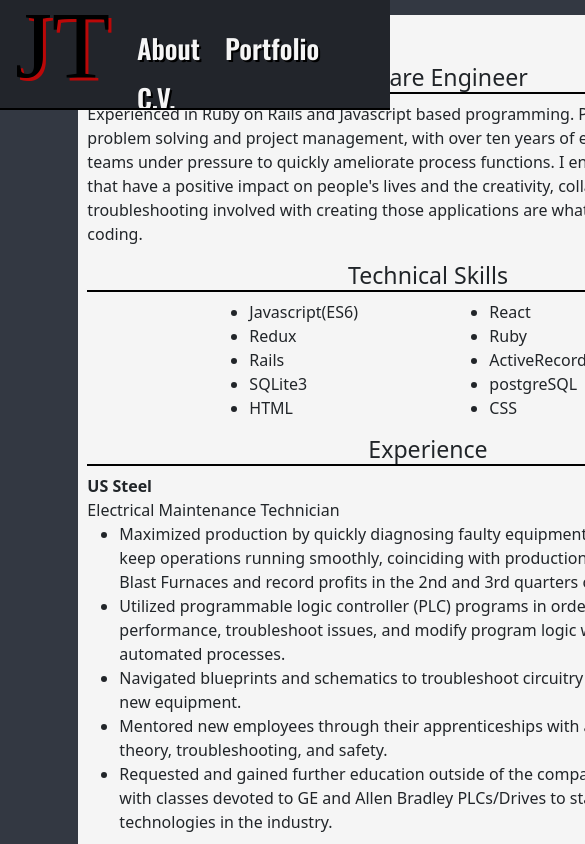
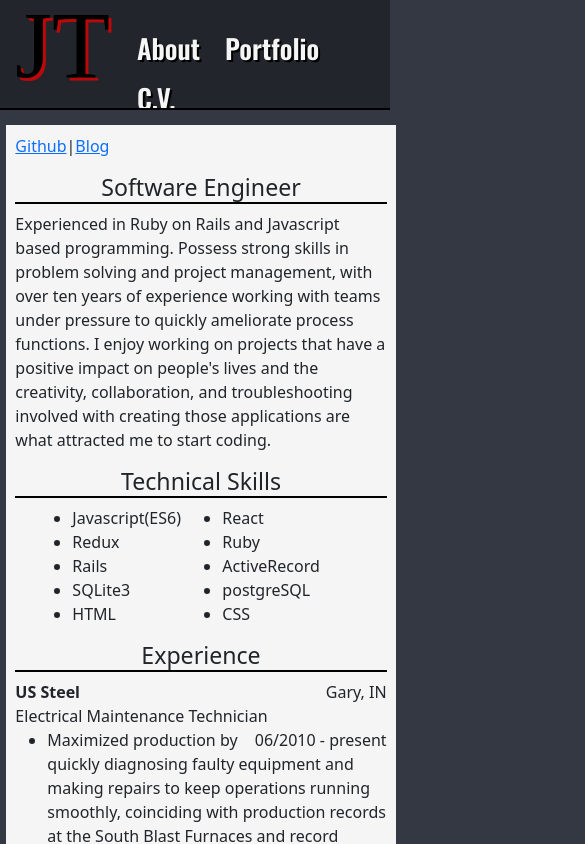
Before and after one commit to B0NG0FURY/b0ng0fury.github.io, a React (Create React App) app: page / in a window 390 px wide. Both pictures are taken after a click on the button "C.V.". Shown: the top 844 px of the page, 585 px wide, since content can reach past the window. Built offline with nearby package versions, Linux system fonts and the light colour scheme; a web font is replaced by a local one.

Commit message:
moved margin style of cv component to css file. cv component now scales properly for mobile screens.

```diff
--- a/src/App.css
+++ b/src/App.css
@@ -214,7 +214,8 @@ body {
   width: 700px;
   height: auto;
   margin: auto;
-  margin-top: 50px;
+  margin-top: 15px;
+  margin-bottom: 15px;
   padding: 3%;
   background-color: whitesmoke;
 }
@@ -312,8 +313,17 @@ body {
     max-height: 200px;
   }
 
+  .cv-container {
+    margin: 125px 0px 100px -72px;
+    width: 390px;
+  }
+
+  #skills-list {
+    grid-template-columns: 150px 240px;
+    margin-left: 25px;
+  }
+
 }
-
 @keyframes App-logo-spin {
   from {
     transform: rotate(0deg);
--- a/src/components/Cv.js
+++ b/src/components/Cv.js
@@ -1,6 +1,6 @@
 export default function Cv() {
     return (
-        <article className="cv-container" style={{marginTop: 15, marginBottom: 15}}>
+        <article className="cv-container">
             <section className="cv-section">
                 <p id="cv-links">
                     <a
```
